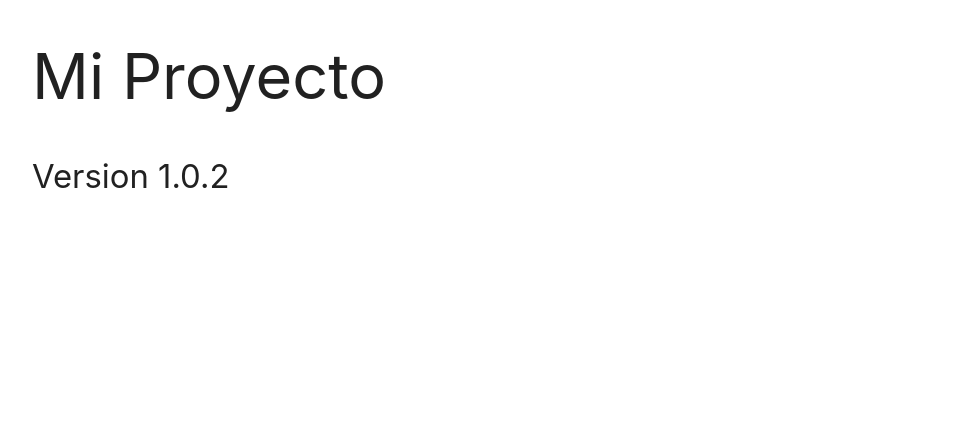
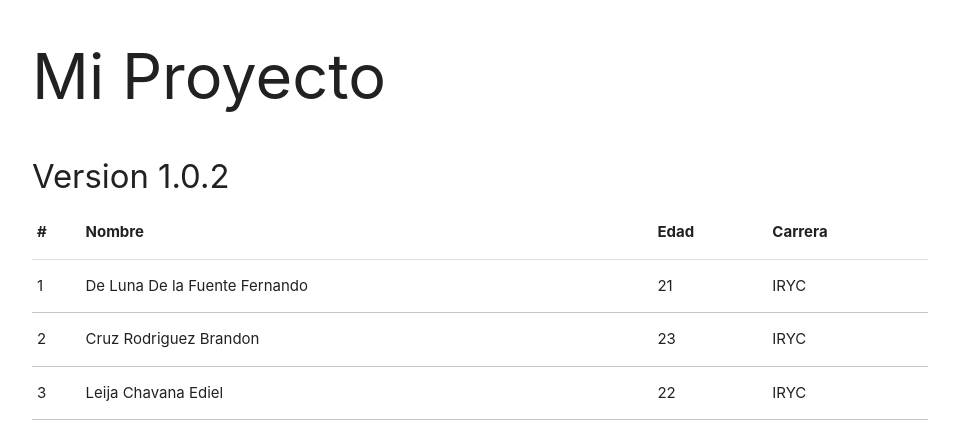
Before and after one commit to FER340/Mi-Proyecto, a plain HTML site: page Index.html in a window 1280 px wide. Shown: the whole page, without its empty margins (160-1119 px from the left). Drawn offline with nearby package versions, Linux system fonts and the light colour scheme.

Commit message:
Agregar Index y Tabla de Estudiantes

```diff
--- a/Index.html
+++ b/Index.html
@@ -13,6 +13,29 @@
     <h1>Mi Proyecto</h1>
     <h3><sub>Version 1.0.2</sub></h3>
 </div>
+
+<div>
+    <div class= "container">
+        <table>
+            <thead>
+              <th>#</th>
+              <th>Nombre</th>
+              <th>Edad</th>
+              <th>Carrera</th>
+            </thead>
+            <tbody>
+              <template id="tbodyestudiantes">
+                <tr>
+                <td><span name="tbodynumero"></span></td>
+                <td><span name="tbodynombre"></span></td>
+                <td><span name="tbodyedad"></span></td>
+                <td><span name="tbodycarrera"></span></td>
+                <tr>
+              </template>
+            </tbody>
+          </table>
+    </div>
+</div>
      <!-- Compiled and minified JavaScript -->
      <script src="https://cdnjs.cloudflare.com/ajax/libs/materialize/1.0.0/js/materialize.min.js"></script>
 
--- a/Index.js
+++ b/Index.js
@@ -33,7 +33,7 @@ var estudiantes = [
         edad: 22,
         fechanacimiento: {
         año: 1999,
-        mes: "septiembre",
+        mes: "Septiembre",
         dia: 4
          },
          carrera: "IRYC"
```
